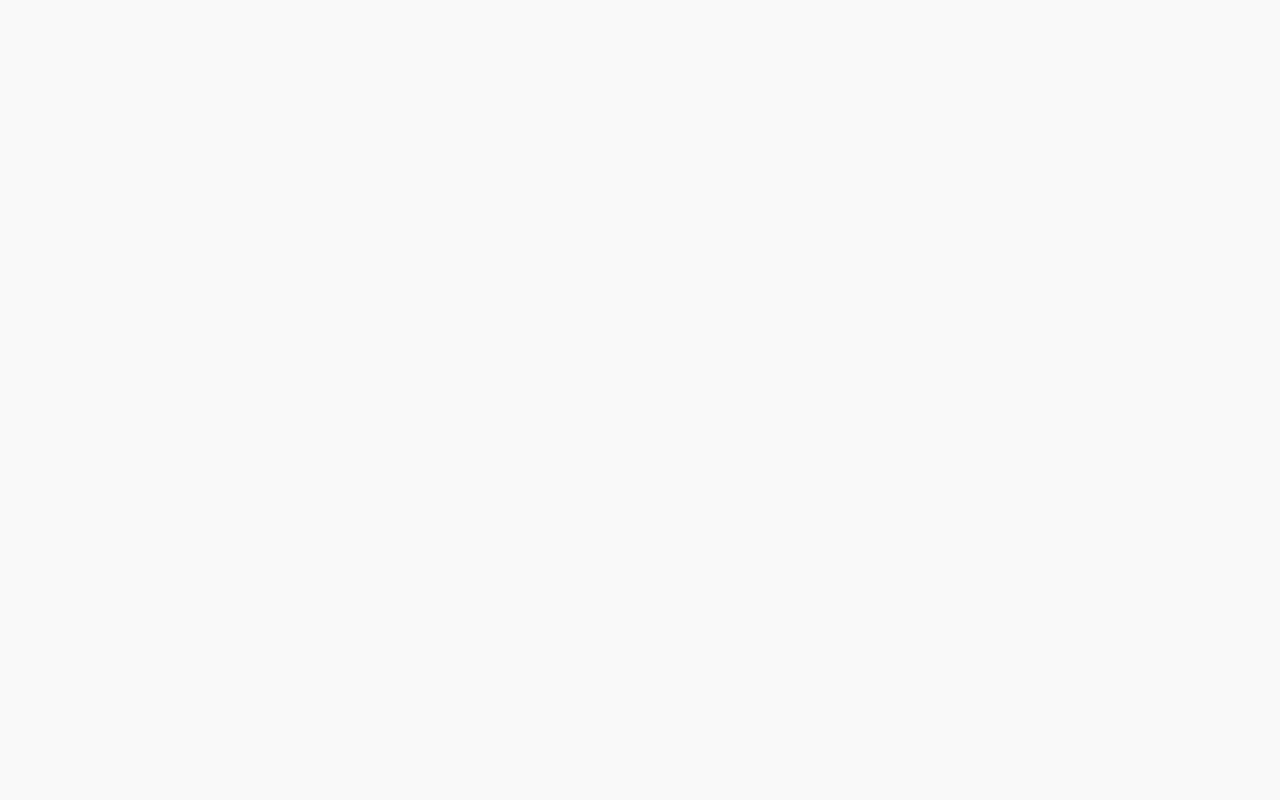
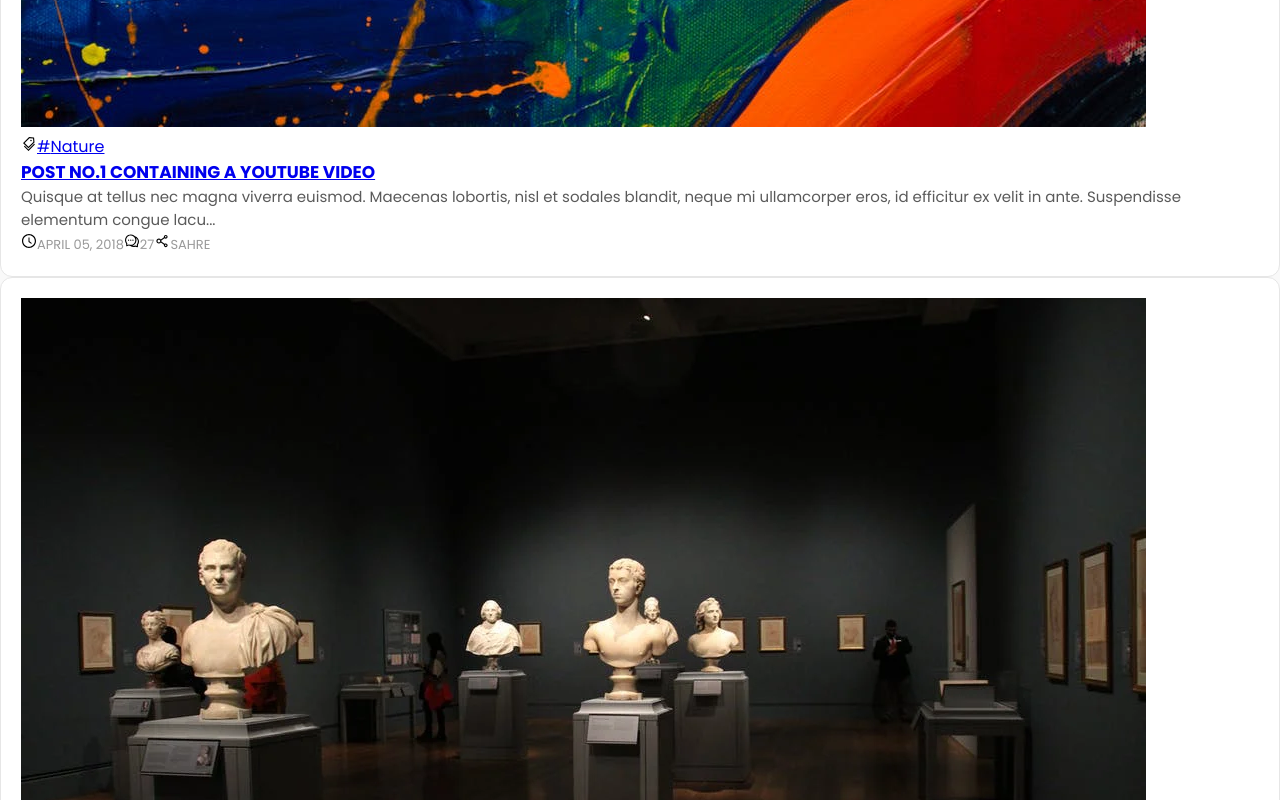
Before and after one commit to Thomasdev-creator/MERN-Project, a React (Create React App) app in the folder frontend/: page / in a window 1280 px wide. Shown: the part 1040-1840 px from the top of the page. Before the commit the page ends 800 px from the top, so only its background shows below. Built offline with nearby package versions, Linux system fonts and the light colour scheme.

Commit message:
add card jsx

```diff
--- /dev/null
+++ b/frontend/src/components/blog/Card.jsx
@@ -0,0 +1,42 @@
+import React from "react"
+import "./blog.css"
+import { blog } from "../../assets/data/data"
+import { AiOutlineTags } from "react-icons/ai"
+import { Link } from "react-router-dom"
+import { AiOutlineClockCircle } from "react-icons/ai"
+import { AiOutlineComment } from "react-icons/ai"
+import { AiOutlineShareAlt } from "react-icons/ai"
+
+
+export default function Card() {
+  return (
+    <>
+        <section className="blog">
+            <div className="container grid3">
+                {blog.map((item) => (
+                    <div className="box boxItems" key={item.id}>
+                        <div className="img">
+                            <img src={item.cover} alt="" />
+                        </div>
+                        <div className="details">
+                            <div className="tag">
+                                <AiOutlineTags className="icon" />
+                                <a href="/">#{item.category}</a>
+                            </div>
+                            <Link to={`/details/${item.id}`} className="link">
+                                <h3>{item.title}</h3>
+                            </Link>
+                            <p>{item.desc.slice(0, 180)}...</p>
+                            <div className="date">
+                                <AiOutlineClockCircle className="icon" /><label htmlFor="">{item.date}</label>
+                                <AiOutlineComment className="icon" /><label htmlFor="">27</label>
+                                <AiOutlineShareAlt className="icon" /><label htmlFor="">SAHRE</label>
+                            </div>
+                        </div>
+                    </div>
+                ))}
+            </div>
+        </section>
+    </>
+  )
+}
--- a/frontend/src/components/header/category/Category.jsx
+++ b/frontend/src/components/header/category/Category.jsx
@@ -8,11 +8,11 @@ import { MdNavigateNext } from "react-icons/md"
 import { GrFormPrevious } from "react-icons/gr"
 
 const SmapleNextArrow = (props) => {
-    const {onclick} = props
+    const {onClick} = props
     return (
         <div
         className="control-btn"
-        onclick={onclick}>
+        onClick={onClick}>
             <button className="next">
                 <MdNavigateNext className="icon" />
             </button>
@@ -21,11 +21,11 @@ const SmapleNextArrow = (props) => {
 }
 
 const SmaplePrevArrow = (props) => {
-    const {onclick} = props
+    const {onClick} = props
     return (
         <div
         className="control-btn"
-        onclick={onclick}>
+        onClick={onClick}>
             <button className="prev">
                 <GrFormPrevious className="icon" />
             </button>
--- a/frontend/src/pages/home/Home.jsx
+++ b/frontend/src/pages/home/Home.jsx
@@ -1,10 +1,12 @@
-import react from "react"
+import React from "react"
 import Category from "../../components/header/category/Category"
+import Card from "../../components/blog/Card"
 
 export default function Home() {
   return (
     <>
       <Category />
+      <Card />
     </>
   )
 }
```
Also changed, not shown: frontend/src/components/blog/blog.css (added).
